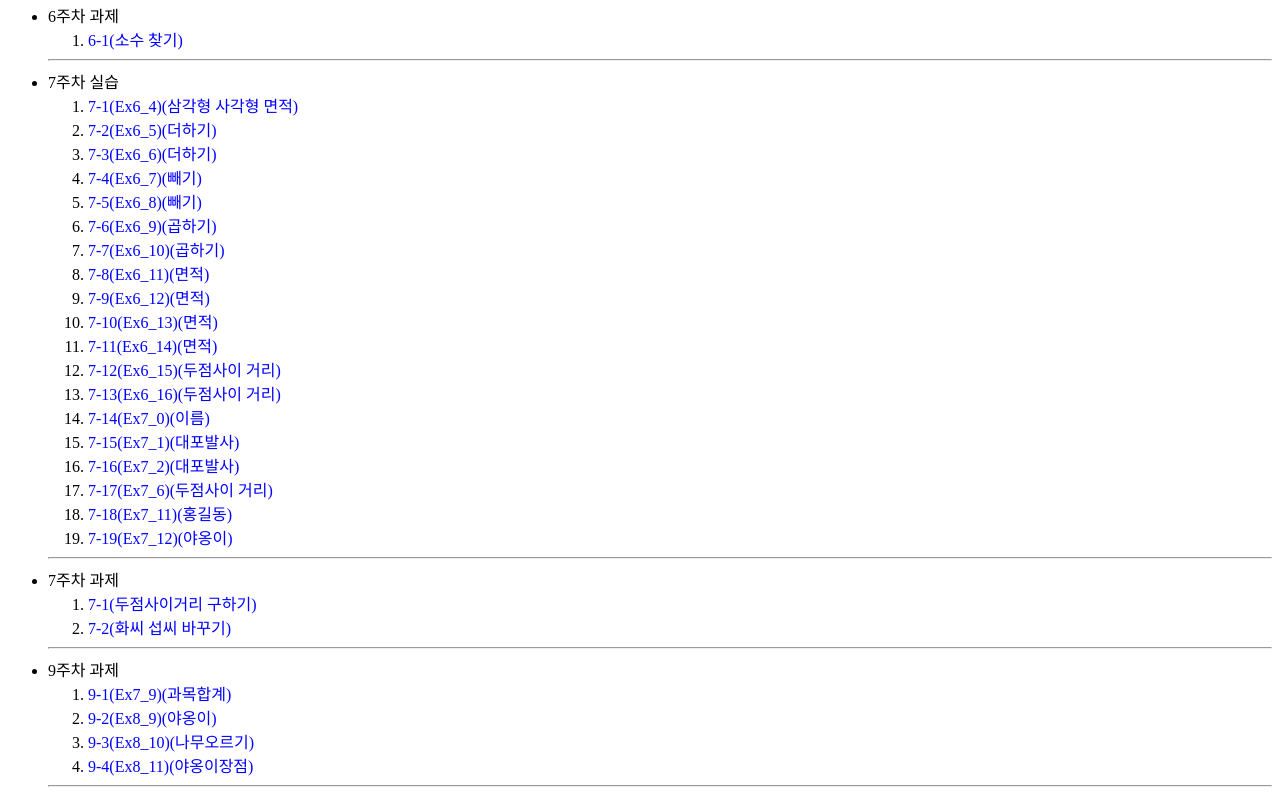
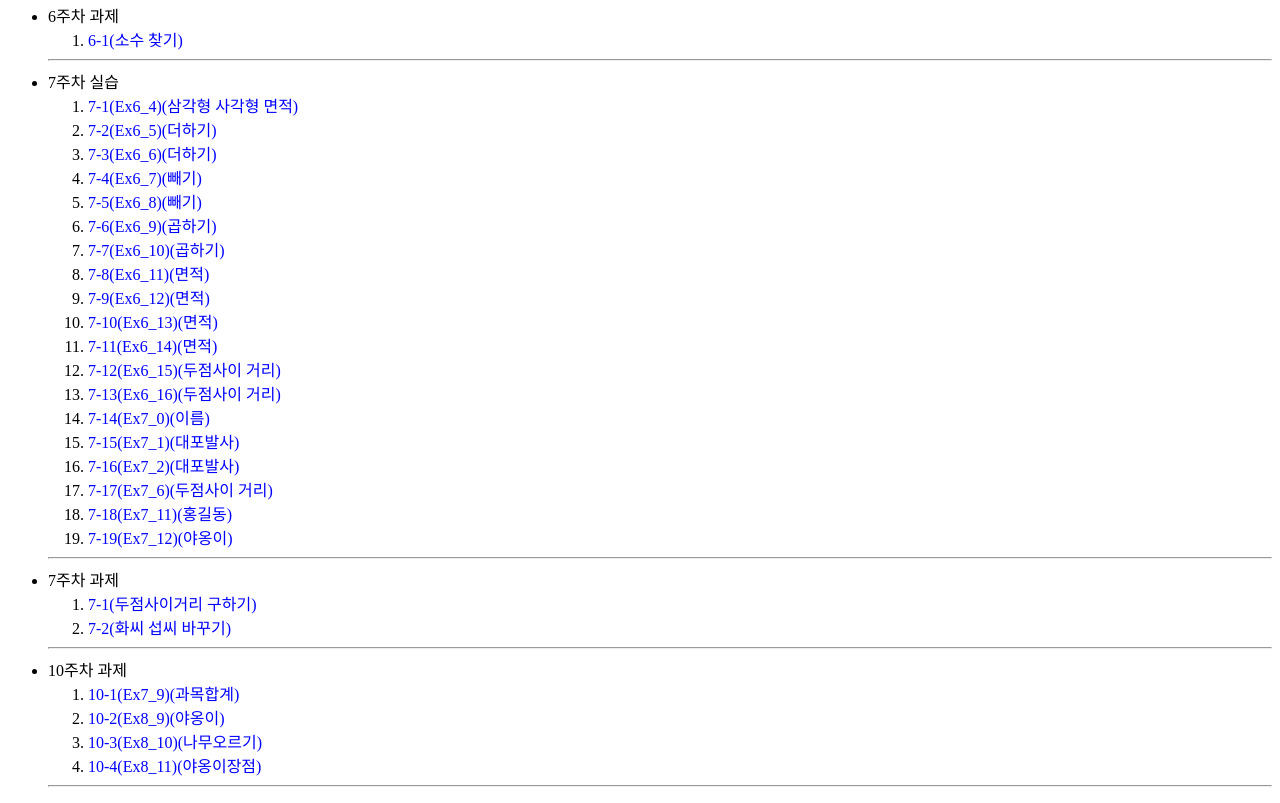
Before and after one commit to taehoon6555/taehoon6555.github.io, a plain HTML site: page index.html in a window 1280 px wide. Shown: the part 1536-2339 px from the top of the page. Drawn offline with Linux system fonts and the light colour scheme.

Commit message:
Update index.html

```diff
--- a/index.html
+++ b/index.html
@@ -132,13 +132,13 @@
      <li><a href="https://taehoon6555.github.io/1/20220701(2).html">7-1(두점사이거리 구하기)</a></li>
      <li><a href="https://taehoon6555.github.io/1/20220702(2).html">7-2(화씨 섭씨 바꾸기)</a></li>
      </ol><hr/>
-      <li>9주차 과제</li>
+      <li>10주차 과제</li>
       <ol>
 
-        <li><a href="https://taehoon6555.github.io/1/20220709.html">9-1(Ex7_9)(과목합계)</a></li>
-        <li><a href="https://taehoon6555.github.io/1/20220809.html">9-2(Ex8_9)(야옹이)</a></li>
-      <li><a href="https://taehoon6555.github.io/1/20220810.html">9-3(Ex8_10)(나무오르기)</a></li>
-      <li><a href="https://taehoon6555.github.io/1/20220811.html">9-4(Ex8_11)(야옹이장점)</a></li>
+        <li><a href="https://taehoon6555.github.io/1/20220709.html">10-1(Ex7_9)(과목합계)</a></li>
+        <li><a href="https://taehoon6555.github.io/1/20220809.html">10-2(Ex8_9)(야옹이)</a></li>
+      <li><a href="https://taehoon6555.github.io/1/20220810.html">10-3(Ex8_10)(나무오르기)</a></li>
+      <li><a href="https://taehoon6555.github.io/1/20220811.html">10-4(Ex8_11)(야옹이장점)</a></li>
      </ol><hr/>
             </ul>
           </body></html>
```
